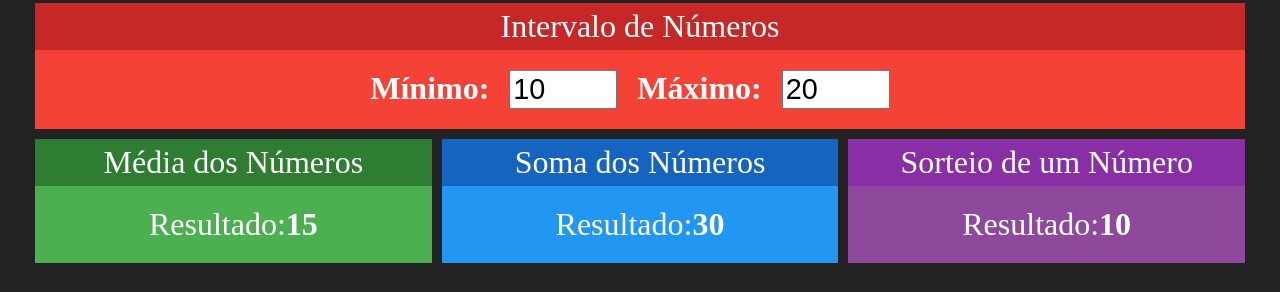
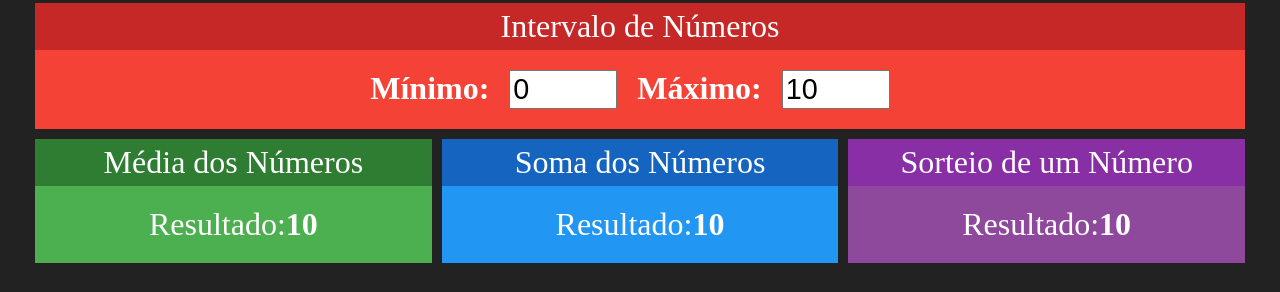
Before and after one commit to luucasor/redux-simples, a React (Create React App) app: page / in a window 1280 px wide. Shown: the part 192-484 px from the top of the page. Built offline with nearby package versions, Linux system fonts and the light colour scheme.

Commit message:
Criando store e definindo os reducers

```diff
--- a/src/App.js
+++ b/src/App.js
@@ -1,4 +1,4 @@
-import React, { useState } from 'react'
+import React from 'react'
 import './App.css'
 import Intervalo from './components/Intervalo'
 import Media from './components/Media'
@@ -7,23 +7,16 @@ import Sorteio from './components/Sorteio'
 
 function App() {
 
-  const [min, setMin] = useState(10)
-  const [max, setMax] = useState(20)
-
   return (
     <div className="App">
       <h1>Exercício React-Redux (Simples)</h1>
       <div className="linha">
-        <Intervalo
-            min={min} max={max}
-            onMinChanged={setMin}
-            onMaxChanged={setMax}
-          />
+        <Intervalo />
       </div>
       <div className="linha">
-        <Media min={min} max={max}/>
-        <Soma min={min} max={max}/>
-        <Sorteio min={min} max={max}/>
+        <Media />
+        <Soma />
+        <Sorteio />
       </div>
     </div>
   );
--- a/src/components/Intervalo.jsx
+++ b/src/components/Intervalo.jsx
@@ -3,7 +3,6 @@ import './Intervalo.css'
 import React from 'react'
 
 export default props => {
-    const { min, max } = props
     return (
         <Card title="Intervalo de Números" red>
             <div className="Intervalo">
@@ -11,16 +10,16 @@ export default props => {
                     <strong>Mínimo:</strong>
                     <input
                         type="number"
-                        value={min}
-                        onChange={e => props.onMinChanged(+e.target.value)}
+                        value={0}
+                        readOnly
                     />
                 </span>
                 <span>
                     <strong>Máximo:</strong>
                     <input
                         type="number"
-                        value={max}
-                        onChange={e => props.onMaxChanged(+e.target.value)}
+                        value={10}
+                        readOnly
                         />
                 </span>
             </div>
--- a/src/components/Media.jsx
+++ b/src/components/Media.jsx
@@ -3,13 +3,12 @@ import Card from './Card'
 import React from 'react'
 
 export default props => {
-    const { min, max } = props
     return (
         <Card title="Média dos Números" green>
             <div>
                 <span>
                     <span>Resultado:</span>
-                    <strong>{(max + min)/2}</strong>
+                    <strong>10</strong>
                 </span>
             </div>
         </Card>
--- a/src/components/Soma.jsx
+++ b/src/components/Soma.jsx
@@ -3,13 +3,12 @@ import Card from './Card'
 import React from 'react'
 
 export default props => {
-    const { min, max } = props
     return (
         <Card title="Soma dos Números" blue>
             <div>
                 <span>
                     <span>Resultado:</span>
-                    <strong>{ max + min }</strong>
+                    <strong>10</strong>
                 </span>
             </div>
         </Card>
--- a/src/components/Sorteio.jsx
+++ b/src/components/Sorteio.jsx
@@ -3,14 +3,12 @@ import Card from './Card'
 import React from 'react'
 
 export default props => {
-    const { min, max } = props
-    const aleatorio = parseInt(Math.random() * (max - min)) + min
     return (
         <Card title="Sorteio de um Número" purple>
             <div>
                 <span>
                     <span>Resultado:</span>
-                    <strong>{ aleatorio }</strong>
+                    <strong>10</strong>
                 </span>
             </div>
         </Card>
--- a/src/index.js
+++ b/src/index.js
@@ -4,11 +4,18 @@ import './index.css';
 import App from './App';
 import reportWebVitals from './reportWebVitals';
 
+import { Provider } from 'react-redux'
+import configStore from './store/storeConfig'
+
+const store = configStore()
+
 const root = ReactDOM.createRoot(document.getElementById('root'));
 root.render(
-  <React.StrictMode>
-    <App />
-  </React.StrictMode>
+  <Provider store={store}>
+    <React.StrictMode>
+      <App />
+    </React.StrictMode>
+  </Provider>
 );
 
 // If you want to start measuring performance in your app, pass a function
--- /dev/null
+++ b/src/store/storeConfig.js
@@ -0,0 +1,25 @@
+import { legacy_createStore, combineReducers }from 'redux'
+
+const reducers = combineReducers({
+    numeros: function(state, action) {
+        console.log(state, ' ', action)
+        return {
+            min: 1,
+            max: 10
+        }
+    },
+    nomes: function(state, action) {
+        console.log(state, ' ', action)
+        return [
+            'Ana',
+            'Bia',
+            'Carlos'
+        ]
+    }
+})
+
+function storeConfig() {
+    return legacy_createStore(reducers)
+}
+
+export default storeConfig
```
